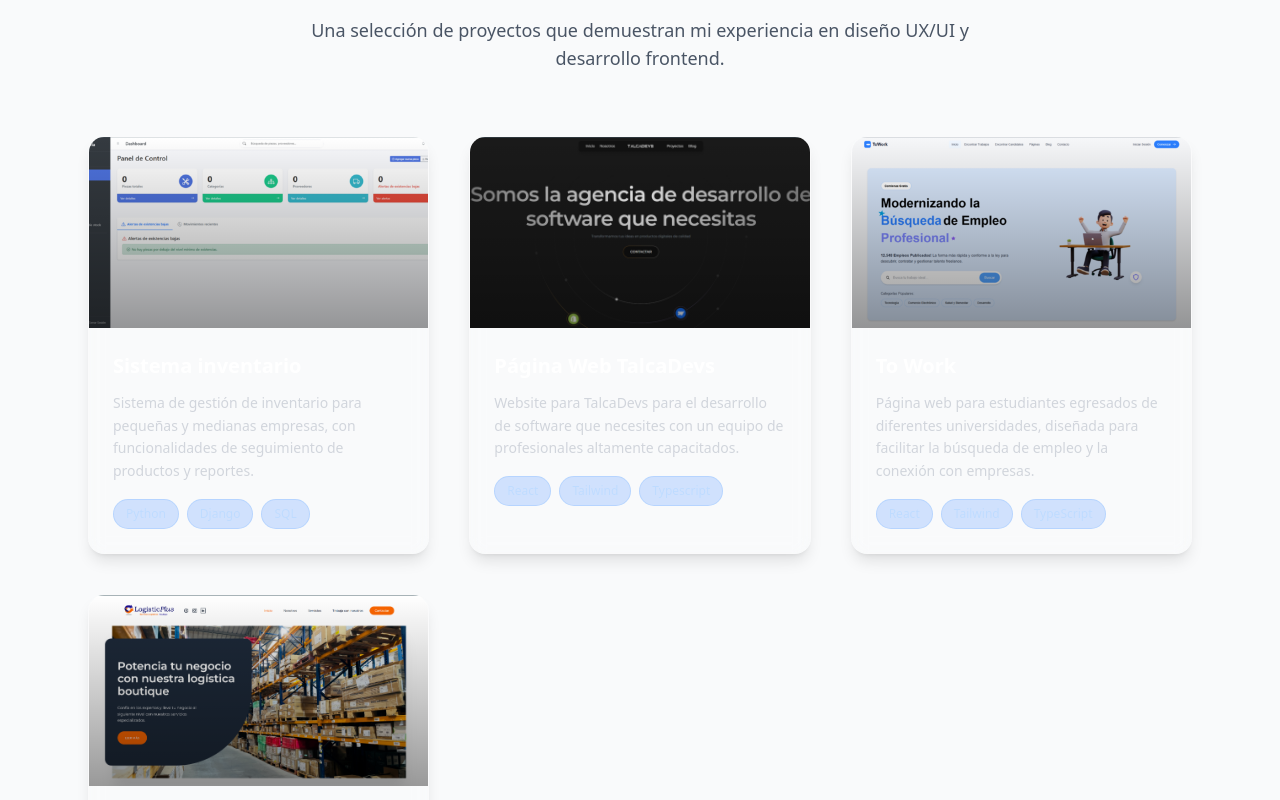
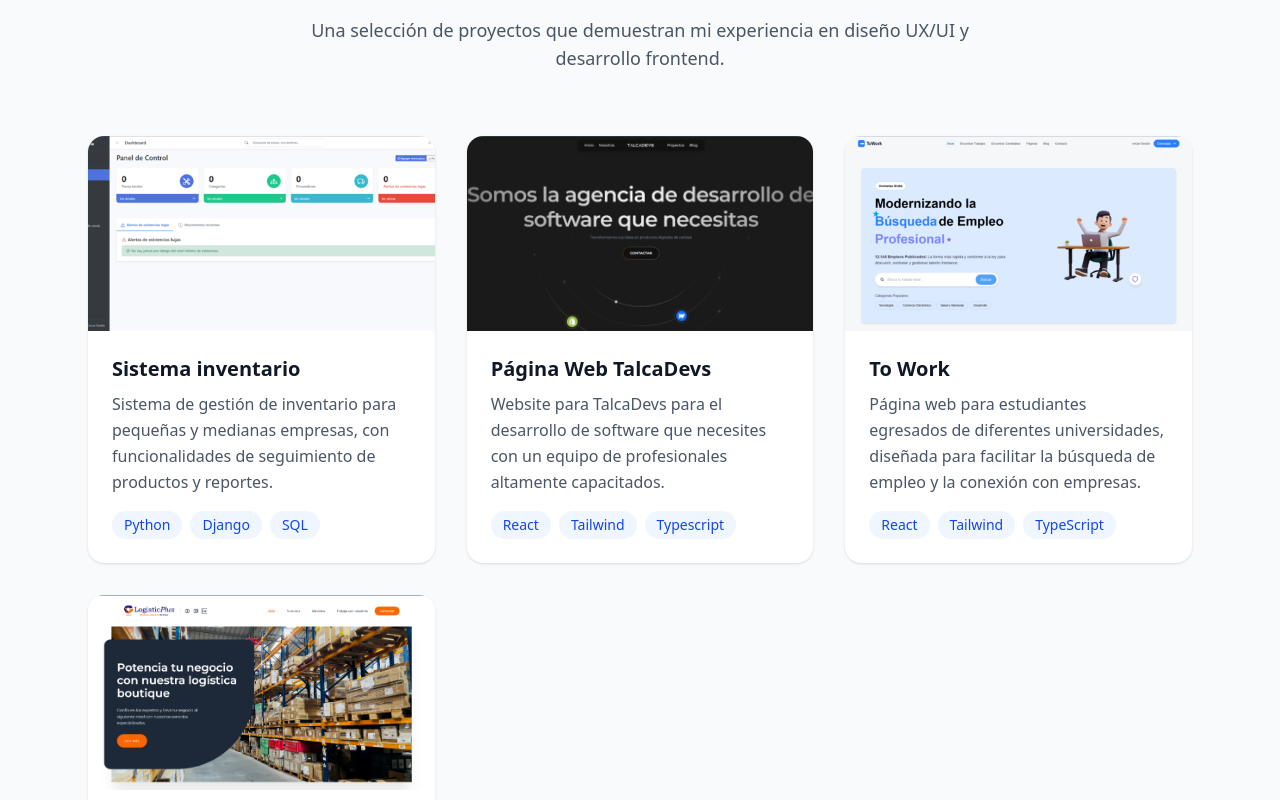
Before and after one commit to NicoVillarroelM/portfolio, a React (Vite) app: page / in a window 1280 px wide. Shown: the part 1760-2560 px from the top of the page. Built offline with nearby package versions, Linux system fonts and the light colour scheme.

Commit message:
fix: css project

```diff
--- a/src/components/Projects.tsx
+++ b/src/components/Projects.tsx
@@ -4,11 +4,11 @@ const Projects = () => {
   return (
     <section
       id="projects"
-      className="min-h-screen flex items-center bg-gray-50 dark:bg-gray-800 transition-colors duration-300 py-20 sm:py-28"
+      className="min-h-screen flex items-center bg-gray-50 dark:bg-gray-800 transition-colors duration-300 py-16 sm:py-20"
     >
       <div className="max-w-6xl mx-auto px-4 sm:px-6 w-full">
         <div className="text-center mb-12 sm:mb-16">
-          <h2 className="text-3xl sm:text-4xl font-light text-gray-900 dark:text-white mb-4 sm:mb-6">
+          <h2 className="text-3xl sm:text-4xl font-light text-gray-900 dark:text-white mb-4 sm:mb-6 pt-8">
             Mis <span className="font-bold">Proyectos</span>
           </h2>
           <p className="text-base sm:text-lg text-gray-600 dark:text-gray-300 max-w-2xl mx-auto px-4 sm:px-0">
@@ -17,27 +17,26 @@ const Projects = () => {
           </p>
         </div>
 
-        <div className="grid gap-8 lg:gap-10 auto-rows-fr" style={{ gridTemplateColumns: 'repeat(auto-fit, minmax(min(100%, 320px), 1fr))' }}>
+        <div className="grid grid-cols-1 sm:grid-cols-2 lg:grid-cols-3 gap-6 sm:gap-8">
           {projects.map((project) => (
             <div
               key={project.id}
-              className="group relative bg-white/5 dark:bg-gray-900/60 backdrop-blur-sm rounded-2xl overflow-hidden border border-white/10 dark:border-gray-700/30 shadow-lg hover:shadow-xl transition-all duration-300 hover:-translate-y-1"
+              className="bg-white dark:bg-gray-900 rounded-2xl overflow-hidden shadow-sm hover:shadow-xl transition-all duration-300 transform hover:-translate-y-2"
             >
-              <div className="aspect-video overflow-hidden relative">
-                <div className="absolute inset-0 bg-gradient-to-t from-black/40 to-transparent z-10"></div>
+              <div className="aspect-video overflow-hidden">
                 <img
                   src={project.image}
                   alt={project.title}
-                  className="w-full h-full object-cover group-hover:scale-105 transition-transform duration-300"
+                  className="w-full h-full object-cover hover:scale-105 transition-transform duration-300"
                 />
               </div>
 
-              <div className="p-6">
-                <h3 className="text-xl font-semibold text-white mb-3">
+              <div className="p-4 sm:p-6">
+                <h3 className="text-lg sm:text-xl font-semibold text-gray-900 dark:text-white mb-2">
                   {project.title}
                 </h3>
 
-                <p className="text-sm text-gray-300 mb-4 leading-relaxed">
+                <p className="text-sm sm:text-base text-gray-600 dark:text-gray-300 mb-3 sm:mb-4 leading-relaxed">
                   {project.description}
                 </p>
 
@@ -45,7 +44,7 @@ const Projects = () => {
                   {project.tags.map((tag) => (
                     <span
                       key={tag}
-                      className="bg-blue-500/20 backdrop-blur-sm text-blue-200 px-3 py-1.5 rounded-full text-xs border border-blue-400/20"
+                      className="bg-blue-50 dark:bg-blue-900 text-blue-700 dark:text-blue-300 px-2 sm:px-3 py-1 rounded-full text-xs sm:text-sm"
                     >
                       {tag}
                     </span>
```
